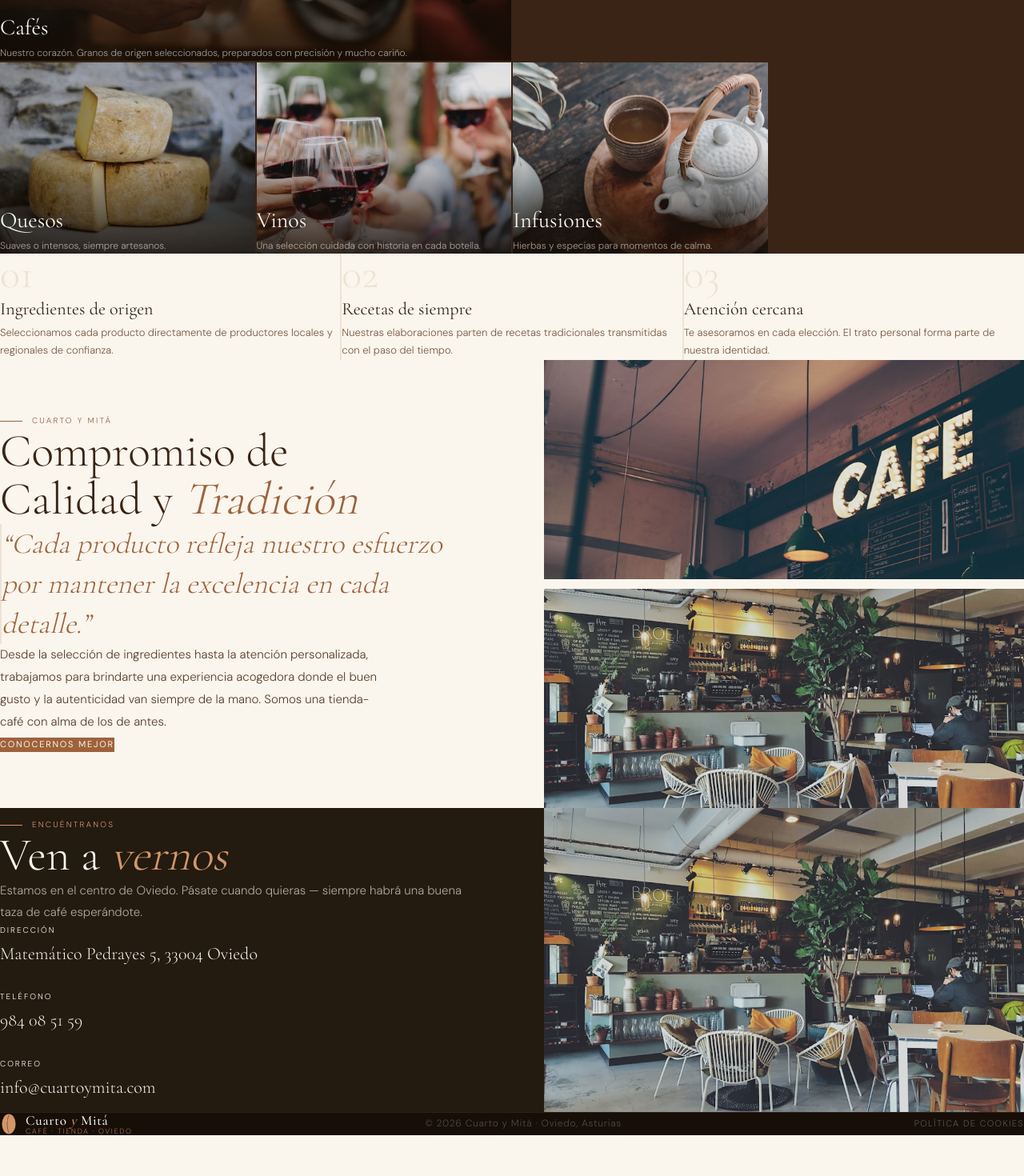
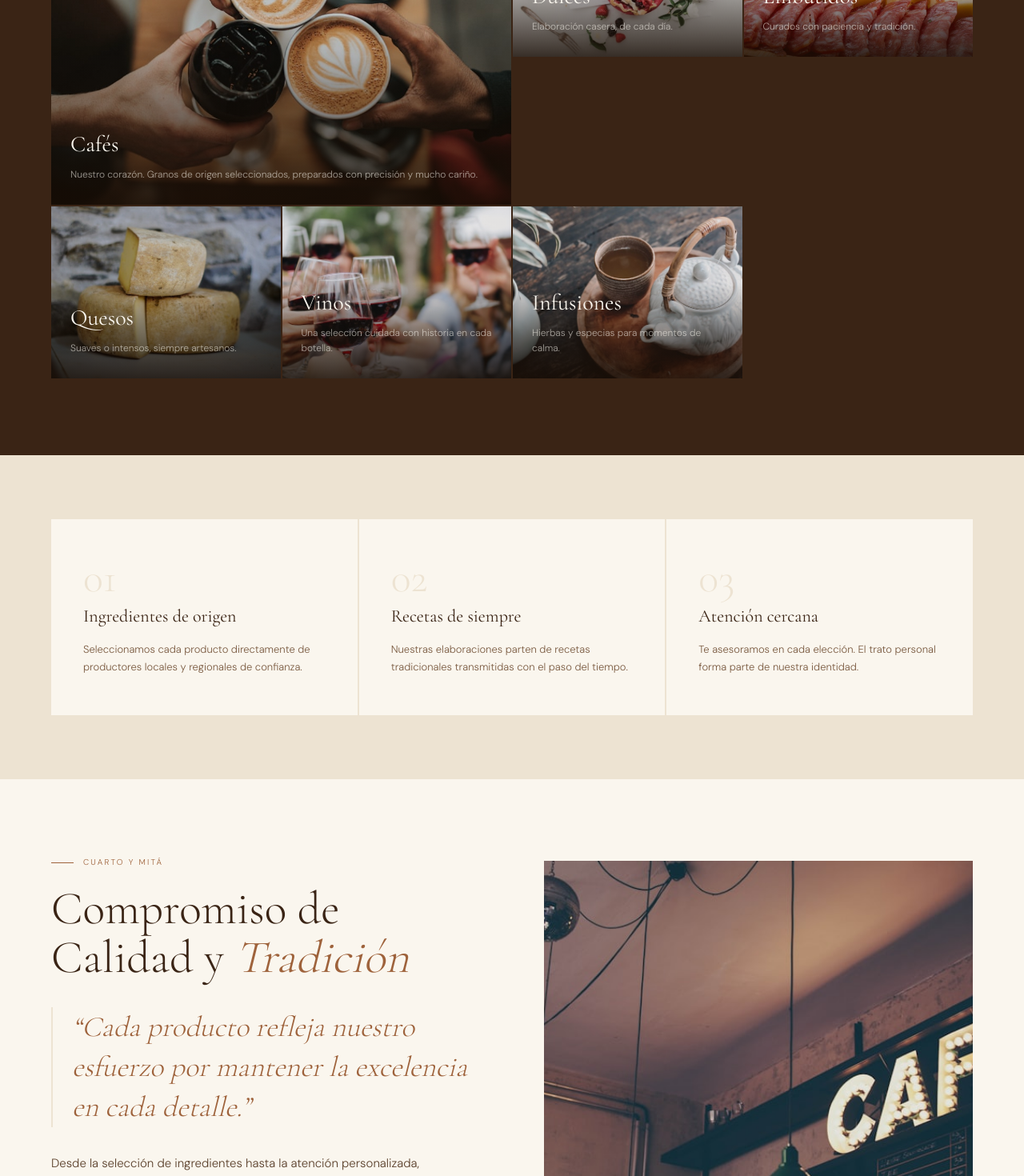
Before and after one commit to TomiNavel/cuartoymita2, a Next.js app: page / in a window 1280 px wide. Shown: the part 1200-2670 px from the top of the page at 80% size. Before the commit the page ends 2620 px from the top, so only its background shows below. Built offline with nearby package versions, Linux system fonts and the light colour scheme.

Commit message:
feat: link home categories to menu sections and simplify about image

```diff
--- a/src/app/contacto/page.tsx
+++ b/src/app/contacto/page.tsx
@@ -45,7 +45,7 @@ export default function ContactoPage() {
       <div className="grid min-h-150 grid-cols-1 md:grid-cols-2">
         <div className="relative">
           <iframe
-            src="https://www.google.com/maps/embed?pb=!1m18!1m12!1m3!1d2901.3!2d-5.84476!3d43.36202!2m3!1f0!2f0!3f0!3m2!1i1024!2i768!4f13.1!3m3!1m2!1s0xd368cc7ff96c3df%3A0x1234!2sMatem%C3%A1tico+Pedrayes+5%2C+33004+Oviedo%2C+Asturias!5e0!3m2!1ses!2ses!4v1714000000000!5m2!1ses!2ses"
+            src="https://www.google.com/maps/embed?pb=!1m18!1m12!1m3!1d2900.6697158616157!2d-5.858322358877987!3d43.363018871237664!2m3!1f0!2f0!3f0!3m2!1i1024!2i768!4f13.1!3m3!1m2!1s0xd368cfd4c45dadb%3A0x7154e97c264cc0be!2sCuarto%20y%20Mit%C3%A1!5e0!3m2!1ses!2ses!4v1738758212771!5m2!1ses!2ses"
             allowFullScreen
             loading="lazy"
             referrerPolicy="no-referrer-when-downgrade"
@@ -70,7 +70,7 @@ export default function ContactoPage() {
               Dirección
             </p>
             <a
-              href="https://maps.google.com/?q=Matem%C3%A1tico+Pedrayes+5,+Oviedo"
+              href="https://maps.google.com/?q=Cuarto+Mit%C3%A1,+Oviedo"
               target="_blank"
               rel="noopener noreferrer"
               className="block font-display text-[26px] font-light leading-[1.35] no-underline transition-colors hover:text-terra"
@@ -93,13 +93,12 @@ export default function ContactoPage() {
               />
               Teléfono
             </p>
-            <a
-              href="tel:984085159"
+            <p
               className="block font-display text-[26px] font-light leading-[1.35] no-underline transition-colors hover:text-terra"
               style={{ color: "var(--brown)" }}
             >
               984 08 51 59
-            </a>
+            </p>
             <p
               className="mt-1.5 text-[13px] font-light leading-[1.6]"
               style={{ color: "#8a6a50" }}
--- a/src/app/globals.css
+++ b/src/app/globals.css
@@ -29,14 +29,7 @@
   --font-body: var(--font-dm-sans);
 }
 
-*,
-*::before,
-*::after {
-  box-sizing: border-box;
-  margin: 0;
-  padding: 0;
-}
-
+@layer base {
   html {
     scroll-behavior: smooth;
   }
@@ -48,6 +41,7 @@ body {
     font-weight: 300;
     line-height: 1.6;
     overflow-x: hidden;
+  }
 }
 
 @keyframes slide-up {
--- a/src/app/page.tsx
+++ b/src/app/page.tsx
@@ -9,6 +9,7 @@ const CATEGORIES: {
   badge?: string;
   featured?: boolean;
   imagePosition?: string;
+  href?: string;
 }[] = [
   {
     key: "cafes",
@@ -17,6 +18,7 @@ const CATEGORIES: {
     image: "/img-cafes.jpg",
     badge: "Especialidad",
     featured: true,
+    href: "/menu#cafes",
   },
   {
     key: "dulces",
@@ -30,12 +32,14 @@ const CATEGORIES: {
     desc: "Curados con paciencia y tradición.",
     image: "/tabla-de-embutidos.jpg",
     imagePosition: "center 40%",
+    href: "/menu#embutidos",
   },
   {
     key: "quesos",
     name: "Quesos",
     desc: "Suaves o intensos, siempre artesanos.",
     image: "/img-quesos.jpg",
+    href: "/menu#quesos",
   },
   {
     key: "vinos",
@@ -48,6 +52,7 @@ const CATEGORIES: {
     name: "Infusiones",
     desc: "Hierbas y especias para momentos de calma.",
     image: "/img-infusiones.jpg",
+    href: "/menu#infusiones",
   },
 ];
 
@@ -175,15 +180,13 @@ export default function Home() {
         </div>
 
         <div className="grid grid-cols-4 grid-rows-[auto_auto] gap-0.5">
-          {CATEGORIES.map((cat) => (
-            <Link
-              key={cat.key}
-              href="/menu"
-              className={`group relative cursor-pointer overflow-hidden no-underline ${
-                cat.featured ? "col-span-2 min-h-100" : "aspect-4/3"
-              }`}
-              style={{ background: "var(--terra-dk)" }}
-            >
+          {CATEGORIES.map((cat) => {
+            const sizeClass = cat.featured
+              ? "col-span-2 min-h-100"
+              : "aspect-4/3";
+            const baseClass = `group relative overflow-hidden no-underline ${sizeClass}`;
+            const inner = (
+              <>
                 <div
                   className="absolute inset-0 bg-cover bg-center transition-transform duration-700 ease-out group-hover:scale-[1.04]"
                   style={{
@@ -220,8 +223,28 @@ export default function Home() {
                     {cat.desc}
                   </div>
                 </div>
+              </>
+            );
+
+            return cat.href ? (
+              <Link
+                key={cat.key}
+                href={cat.href}
+                className={`${baseClass} cursor-pointer`}
+                style={{ background: "var(--terra-dk)" }}
+              >
+                {inner}
               </Link>
-          ))}
+            ) : (
+              <div
+                key={cat.key}
+                className={baseClass}
+                style={{ background: "var(--terra-dk)" }}
+              >
+                {inner}
+              </div>
+            );
+          })}
         </div>
       </section>
 
@@ -313,16 +336,10 @@ export default function Home() {
             Conocernos mejor
           </Link>
         </div>
-        <div className="grid h-140 grid-rows-2 gap-3">
         <div
-            className="bg-cover bg-center"
+          className="h-140 bg-cover bg-center"
           style={{ backgroundImage: "url(/img-interior1.jpg)" }}
         />
-          <div
-            className="bg-cover bg-center"
-            style={{ backgroundImage: "url(/img-cafe-local.jpg)" }}
-          />
-        </div>
       </section>
 
       {/* CONTACTO RESUMEN */}
--- a/src/components/layout/Footer.tsx
+++ b/src/components/layout/Footer.tsx
@@ -18,7 +18,14 @@ export default function Footer() {
         className="text-[12px] tracking-[0.06em]"
         style={{ color: "rgba(250,246,238,0.25)" }}
       >
-        © {new Date().getFullYear()} Cuarto y Mitá · Oviedo, Asturias
+        Created by {" "}
+            <Link
+              className="hover:underline"
+              href={"https://www.tominavel.com"}
+            >
+              TomiNavel
+            </Link>
+            {" "} © {new Date().getFullYear()}
       </div>
 
       <div className="flex gap-5">
--- a/src/components/menu/MenuTabs.tsx
+++ b/src/components/menu/MenuTabs.tsx
@@ -1,11 +1,34 @@
 "use client";
 
-import { useState } from "react";
+import { useEffect, useState } from "react";
 import { menuCategories, type MenuCategory } from "@/data/menu";
+
+const VALID_IDS = menuCategories.map((c) => c.id);
+
+function isValidId(value: string): value is MenuCategory["id"] {
+  return (VALID_IDS as readonly string[]).includes(value);
+}
 
 export default function MenuTabs() {
   const [active, setActive] = useState<MenuCategory["id"]>("cafes");
   const current = menuCategories.find((c) => c.id === active)!;
+
+  useEffect(() => {
+    function syncFromHash() {
+      const hash = window.location.hash.slice(1);
+      if (isValidId(hash)) setActive(hash);
+    }
+    syncFromHash();
+    window.addEventListener("hashchange", syncFromHash);
+    return () => window.removeEventListener("hashchange", syncFromHash);
+  }, []);
+
+  function selectTab(id: MenuCategory["id"]) {
+    setActive(id);
+    if (typeof window !== "undefined") {
+      history.replaceState(null, "", `#${id}`);
+    }
+  }
 
   return (
     <>
@@ -23,7 +46,7 @@ export default function MenuTabs() {
             <button
               key={cat.id}
               type="button"
-              onClick={() => setActive(cat.id)}
+              onClick={() => selectTab(cat.id)}
               data-active={isActive}
               className="flex cursor-pointer items-center gap-2 whitespace-nowrap border-0 border-b-2 bg-transparent px-7 py-5 text-[11px] font-normal uppercase tracking-[0.14em] transition-colors"
               style={{
```
Lines whose indentation alone changed are shown as unchanged.
